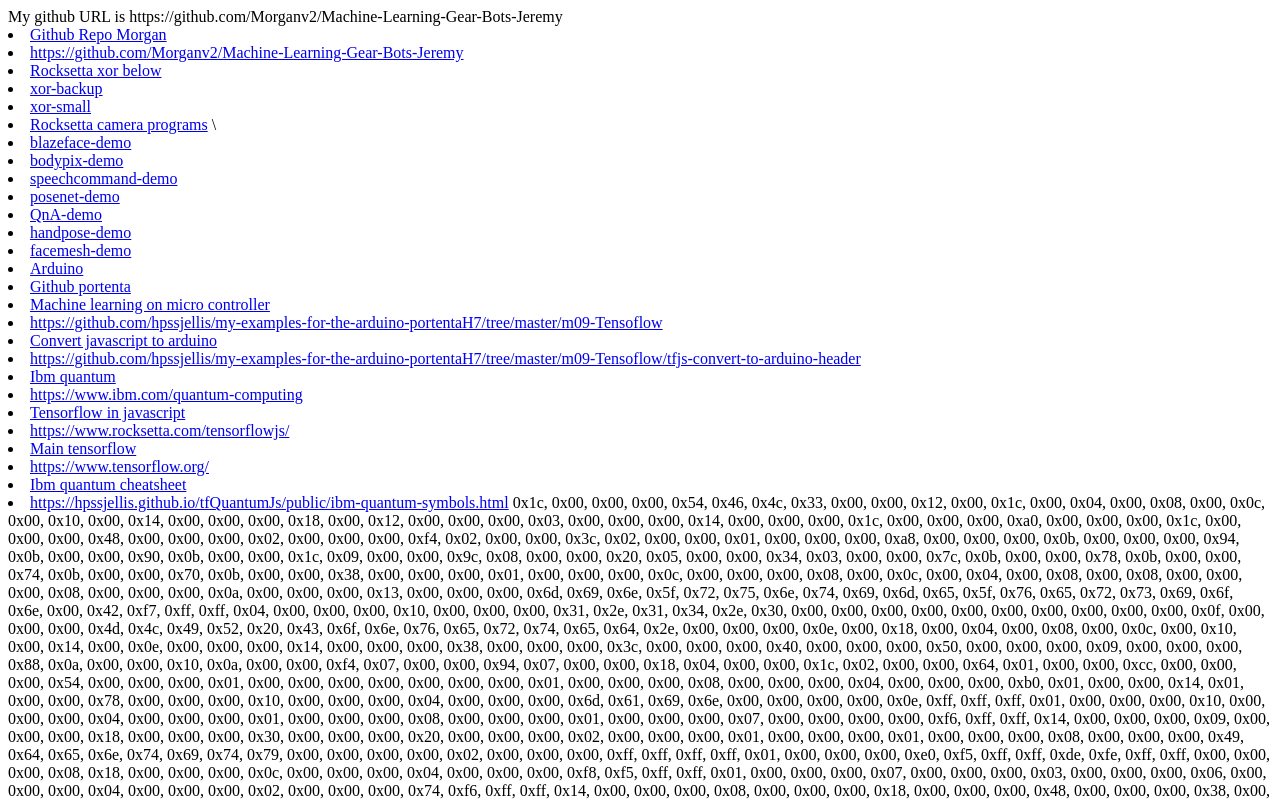
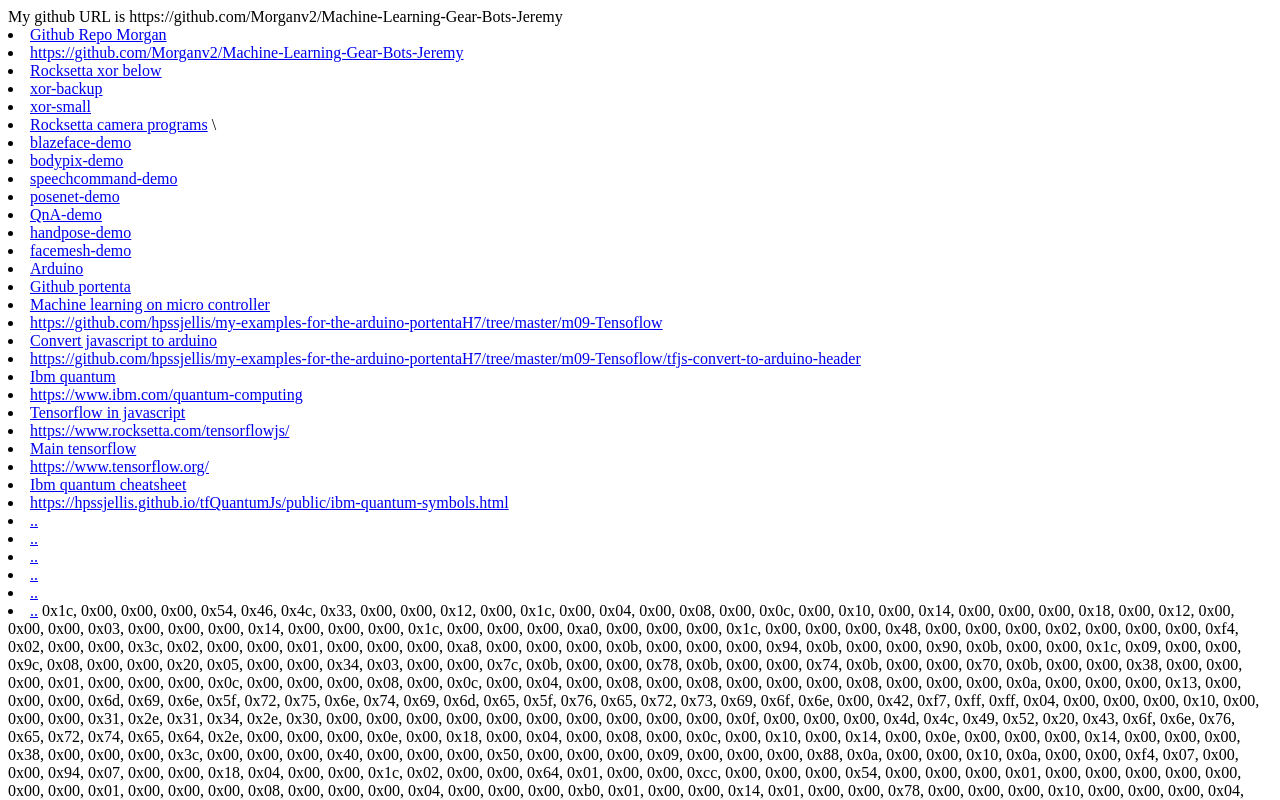
Before and after one commit to Morganv2/Machine-Learning-Gear-Bots-Jeremy, a plain HTML site: page public/index.html in a window 1280 px wide. Shown: the top 800 px of the page. Drawn offline with Linux system fonts and the light colour scheme.

Commit message:
Update index.html

```diff
--- a/public/index.html
+++ b/public/index.html
@@ -22,17 +22,27 @@
 
                 <li> <a href="...">Machine learning on micro controller</a>
                     <li> <a href="https://github.com/hpssjellis/my-examples-for-the-arduino-portentaH7/tree/master/m09-Tensoflow">https://github.com/hpssjellis/my-examples-for-the-arduino-portentaH7/tree/master/m09-Tensoflow</a>
-                        <li> <a href="...">Convert javascript to arduino</a>
+
+                            <li> <a href="...">Convert javascript to arduino</a>
                             <li> <a href="https://github.com/hpssjellis/my-examples-for-the-arduino-portentaH7/tree/master/m09-Tensoflow/tfjs-convert-to-arduino-header">https://github.com/hpssjellis/my-examples-for-the-arduino-portentaH7/tree/master/m09-Tensoflow/tfjs-convert-to-arduino-header</a>
-                              <li> <a href="...">Ibm quantum</a>
+
+                                <li> <a href="...">Ibm quantum</a>
                                 <li> <a href="https://www.ibm.com/quantum-computing">https://www.ibm.com/quantum-computing</a>
-                                  <li> <a href="...">Tensorflow in javascript</a>
+
+                                    <li> <a href="...">Tensorflow in javascript</a>
                                     <li> <a href="https://www.rocksetta.com/tensorflowjs/">https://www.rocksetta.com/tensorflowjs/</a>
-                                      <li> <a href="...">Main tensorflow</a>
+
+                                          <li> <a href="...">Main tensorflow</a>
                                           <li> <a href="https://www.tensorflow.org/">https://www.tensorflow.org/</a>
-                                              <li> <a href="...">Ibm quantum cheatsheet</a>
+
+                                                  <li> <a href="...">Ibm quantum cheatsheet</a>
                                                   <li> <a href="https://hpssjellis.github.io/tfQuantumJs/public/ibm-quantum-symbols.html">https://hpssjellis.github.io/tfQuantumJs/public/ibm-quantum-symbols.html</a>
-
+                                                  <li> <a href="...">..</a>
+                                                  <li> <a href="...">..</a>
+                                                  <li> <a href="...">..</a>
+                                                  <li> <a href="...">..</a>
+                                                  <li> <a href="...">..</a>
+                                                  <li> <a href="...">..</a>
                         0x1c, 0x00, 0x00, 0x00, 0x54, 0x46, 0x4c, 0x33, 0x00, 0x00, 0x12, 0x00,
   0x1c, 0x00, 0x04, 0x00, 0x08, 0x00, 0x0c, 0x00, 0x10, 0x00, 0x14, 0x00,
   0x00, 0x00, 0x18, 0x00, 0x12, 0x00, 0x00, 0x00, 0x03, 0x00, 0x00, 0x00,
```
